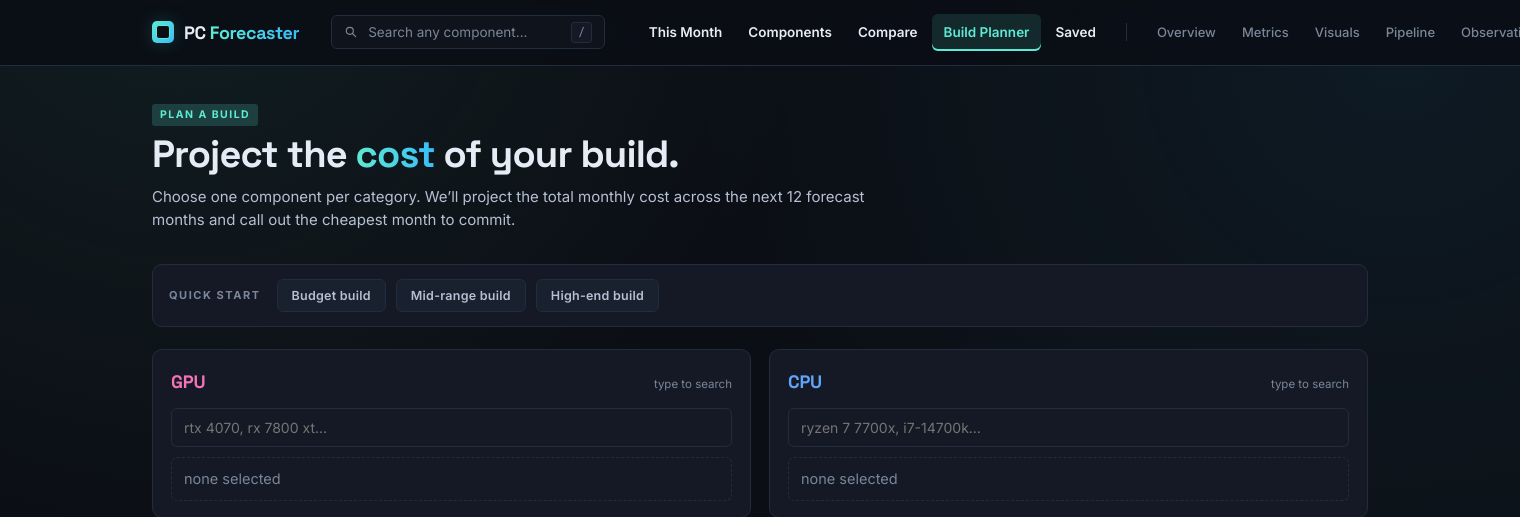
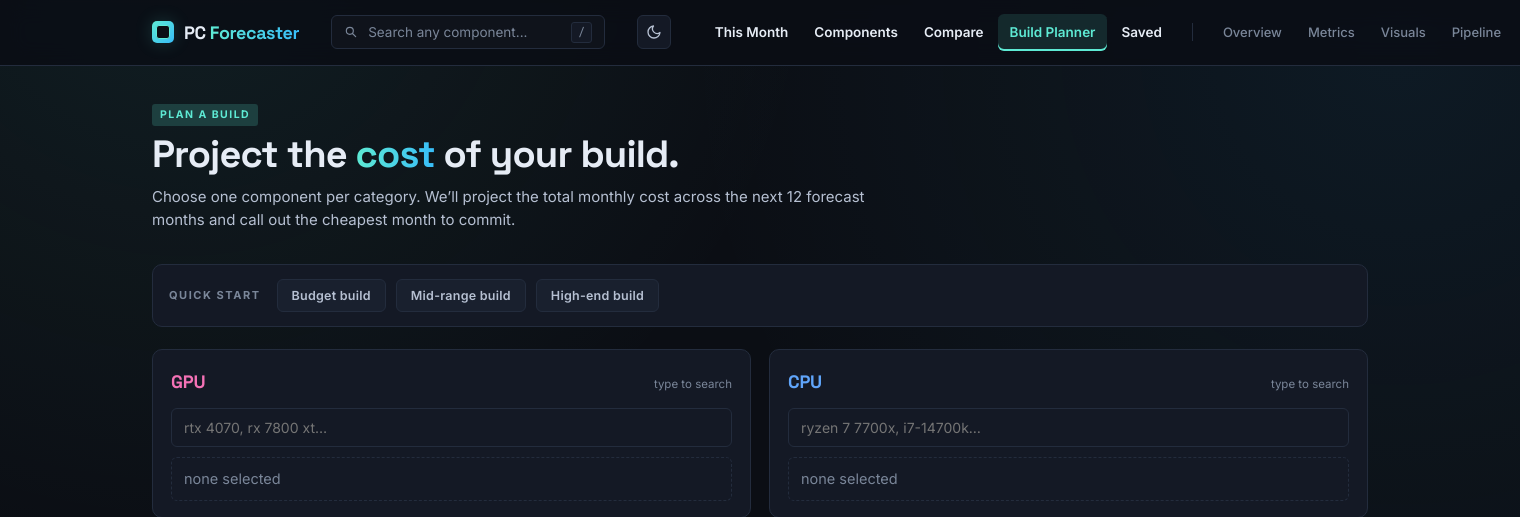
Before and after one commit to BrianPineda0/PC-Forecaster, a Flask app: page /build in a window 1520 px wide; the page is wider, and only the part inside the window is pictured. Shown: the top 517 px of that part. Run offline with Flask 3, Linux system fonts and the light colour scheme; data that the repository does not hold is empty.

Commit message:
feat: light/dark theme system with persisted toggle
Adds a light theme via html[data-theme] token overrides, a nav toggle
(default dark, choice saved to localStorage, no-flash inline script).
Brand accents stay identical in dark; logo pinned to brand constants so
it renders the same in both themes. Live features (A-L) build on this.

Co-Authored-By: Claude Opus 4.8 <noreply@anthropic.com>

```diff
--- a/src/static/style.css
+++ b/src/static/style.css
@@ -14,6 +14,9 @@
   --rule: #28324a;
   --accent: #5eead4;
   --accent-2: #38bdf8;
+  --brand-1: #5eead4;
+  --brand-2: #38bdf8;
+  --logo-inset: #0b0e14;
   --accent-glow: rgba(94, 234, 212, 0.18);
   --highlight: rgba(56, 189, 248, 0.08);
 
@@ -37,6 +40,51 @@
   --radius: 10px;
   --radius-sm: 6px;
 }
+
+html[data-theme="light"] {
+  --bg: #eef1f6;
+  --bg-2: #e7ebf2;
+  --panel: #ffffff;
+  --panel-2: #f5f7fa;
+  --panel-hi: #eef2f7;
+  --ink: #11192a;
+  --ink-soft: #3c4862;
+  --muted: #697587;
+  --border: #d9e0ea;
+  --border-soft: #e6ebf2;
+  --rule: #dde4ed;
+  --accent: #0f9a8d;
+  --accent-2: #0284c7;
+  --accent-glow: rgba(94, 234, 212, 0.22);
+  --highlight: rgba(2, 132, 199, 0.06);
+  --good: #16a34a;
+  --good-bg: rgba(22, 163, 74, 0.09);
+  --warn: #b8860b;
+  --warn-bg: rgba(184, 134, 11, 0.10);
+  --marginal: #c2740a;
+  --marginal-bg: rgba(194, 116, 10, 0.10);
+  --bad: #dc2626;
+}
+
+.theme-toggle {
+  display: inline-flex;
+  align-items: center;
+  justify-content: center;
+  width: 34px;
+  height: 34px;
+  border-radius: var(--radius-sm);
+  border: 1px solid var(--border);
+  background: var(--panel);
+  color: var(--ink-soft);
+  cursor: pointer;
+  flex: none;
+  transition: color 0.15s, border-color 0.15s, background 0.15s;
+}
+
+.theme-toggle:hover { color: var(--ink); border-color: var(--accent); }
+.theme-toggle .icon-sun { display: none; }
+html[data-theme="light"] .theme-toggle .icon-moon { display: none; }
+html[data-theme="light"] .theme-toggle .icon-sun { display: block; }
 
 * { box-sizing: border-box; }
 
@@ -96,7 +144,7 @@ header.topnav {
   width: 22px;
   height: 22px;
   border-radius: 5px;
-  background: linear-gradient(135deg, var(--accent), var(--accent-2));
+  background: linear-gradient(135deg, var(--brand-1), var(--brand-2));
   box-shadow: 0 0 18px var(--accent-glow);
   position: relative;
 }
@@ -106,8 +154,8 @@ header.topnav {
   position: absolute;
   inset: 4px;
   border-radius: 3px;
-  background: var(--bg);
-  border: 1.5px solid var(--accent);
+  background: var(--logo-inset);
+  border: 1.5px solid var(--brand-1);
 }
 
 .brand-text {
--- a/src/templates/base.html
+++ b/src/templates/base.html
@@ -2,6 +2,7 @@
 <html lang="en">
 <head>
   <meta charset="utf-8">
+  <script>(function(){try{var t=localStorage.getItem('pcf.theme');if(t!=='light'&&t!=='dark')t='dark';document.documentElement.setAttribute('data-theme',t);}catch(e){document.documentElement.setAttribute('data-theme','dark');}})();</script>
   <meta name="viewport" content="width=device-width, initial-scale=1">
   <title>{% block title %}PC Forecaster{% endblock %}</title>
   <link rel="stylesheet" href="{{ url_for('static', filename='style.css') }}">
@@ -21,6 +22,10 @@
       <kbd class="search-hint">/</kbd>
       <div class="global-results" data-global-results></div>
     </div>
+    <button class="theme-toggle" type="button" aria-label="Toggle light or dark theme" title="Toggle theme" data-theme-toggle>
+      <svg class="icon-moon" viewBox="0 0 24 24" width="16" height="16" aria-hidden="true"><path fill="none" stroke="currentColor" stroke-width="2" stroke-linecap="round" stroke-linejoin="round" d="M21 12.8A9 9 0 1 1 11.2 3a7 7 0 0 0 9.8 9.8z"/></svg>
+      <svg class="icon-sun" viewBox="0 0 24 24" width="16" height="16" aria-hidden="true"><g fill="none" stroke="currentColor" stroke-width="2" stroke-linecap="round"><circle cx="12" cy="12" r="4"/><path d="M12 2v2M12 20v2M4.9 4.9l1.4 1.4M17.7 17.7l1.4 1.4M2 12h2M20 12h2M4.9 19.1l1.4-1.4M17.7 6.3l1.4-1.4"/></g></svg>
+    </button>
     <button class="nav-toggle" type="button" aria-label="Toggle navigation" onclick="document.querySelector('.topnav-inner').classList.toggle('open')">
       <span></span><span></span><span></span>
     </button>
@@ -82,6 +87,18 @@
   </main>
 </div>
 <script>
+// light/dark theme toggle - persists the choice, default dark
+(function() {
+  const btn = document.querySelector('[data-theme-toggle]');
+  if (!btn) return;
+  btn.addEventListener('click', () => {
+    const cur = document.documentElement.getAttribute('data-theme') === 'light' ? 'light' : 'dark';
+    const next = cur === 'light' ? 'dark' : 'light';
+    document.documentElement.setAttribute('data-theme', next);
+    try { localStorage.setItem('pcf.theme', next); } catch (e) {}
+  });
+})();
+
 // wrap wide tables in a horizontal-scroll container so they don't break narrow layouts
 (function() {
   document.addEventListener('DOMContentLoaded', () => {
```
